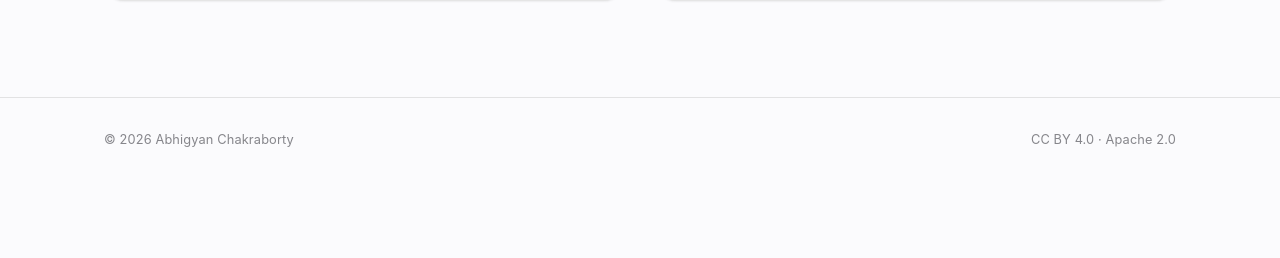
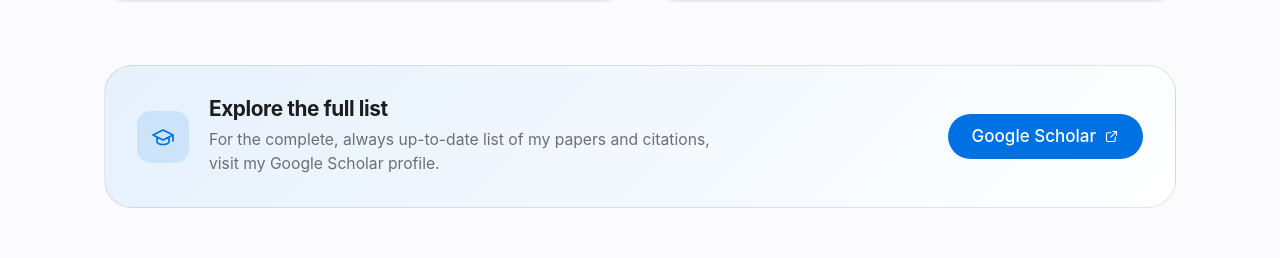
Before and after one commit to abhigyan-pro/abhigyan-pro.github.io, a React (Vite) app: page /publications in a window 1280 px wide. Shown: the part 1605-1863 px from the top of the page. Before the commit the page ends 1786 px from the top, so only its background shows below. Built offline with nearby package versions, Linux system fonts and the light colour scheme.

Commit message:
Add Google Scholar section to Publications

```diff
--- a/src/pages/Publications/Publications.jsx
+++ b/src/pages/Publications/Publications.jsx
@@ -1,9 +1,15 @@
 import Container from '../../components/ui/Container.jsx'
 import Section from '../../components/ui/Section.jsx'
 import PageHeader from '../../components/ui/PageHeader.jsx'
+import Button from '../../components/ui/Button.jsx'
 import Icon from '../../components/ui/Icon.jsx'
 import { publications } from '../../data/publications.js'
+import { socials } from '../../data/profile.js'
 import styles from './Publications.module.css'
+
+const scholarUrl =
+  socials.find((s) => s.icon === 'scholar')?.href ||
+  'https://scholar.google.com/'
 
 function PublicationCard({ item }) {
   return (
@@ -47,6 +53,26 @@ export default function Publications() {
               <PublicationCard key={item.href} item={item} />
             ))}
           </div>
+
+          {/* Google Scholar call-to-action */}
+          <div className={styles.scholar}>
+            <div className={styles.scholarText}>
+              <span className={styles.scholarIcon}>
+                <Icon name="graduation" size={24} />
+              </span>
+              <div>
+                <h2 className={styles.scholarTitle}>Explore the full list</h2>
+                <p className={styles.scholarSub}>
+                  For the complete, always up-to-date list of my papers and
+                  citations, visit my Google Scholar profile.
+                </p>
+              </div>
+            </div>
+            <Button href={scholarUrl} variant="primary">
+              Google Scholar
+              <Icon name="external" size={15} />
+            </Button>
+          </div>
         </Container>
       </Section>
     </>
--- a/src/pages/Publications/Publications.module.css
+++ b/src/pages/Publications/Publications.module.css
@@ -111,10 +111,66 @@
   transform: translateX(4px);
 }
 
+/* ---------- Google Scholar CTA ---------- */
+.scholar {
+  display: flex;
+  align-items: center;
+  justify-content: space-between;
+  gap: var(--space-8);
+  flex-wrap: wrap;
+  margin-top: var(--space-16);
+  padding: var(--space-8);
+  border-radius: var(--radius-xl);
+  border: 1px solid var(--border);
+  background: linear-gradient(
+    135deg,
+    color-mix(in srgb, var(--accent) 10%, var(--surface)),
+    var(--surface)
+  );
+}
+
+.scholarText {
+  display: flex;
+  align-items: center;
+  gap: var(--space-5);
+}
+
+.scholarIcon {
+  flex-shrink: 0;
+  display: inline-flex;
+  align-items: center;
+  justify-content: center;
+  width: 52px;
+  height: 52px;
+  border-radius: 14px;
+  color: var(--accent);
+  background-color: color-mix(in srgb, var(--accent) 12%, transparent);
+}
+
+.scholarTitle {
+  font-size: 1.3rem;
+  font-weight: 700;
+  letter-spacing: -0.02em;
+  margin-bottom: var(--space-2);
+}
+
+.scholarSub {
+  font-size: 0.98rem;
+  color: var(--text-secondary);
+  line-height: 1.5;
+  max-width: 52ch;
+}
+
 /* ---------- Responsive ---------- */
 @media (max-width: 734px) {
   .grid {
     grid-template-columns: 1fr;
     gap: var(--space-6);
   }
+
+  .scholar {
+    flex-direction: column;
+    align-items: flex-start;
+    gap: var(--space-6);
+  }
 }
```
